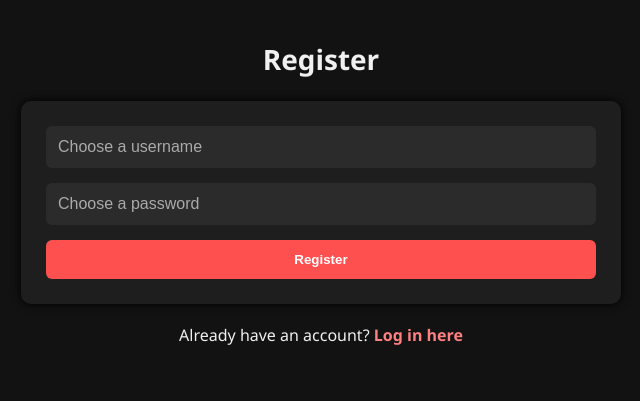
After one commit to AliAbolghasemi2005/python-websocket-chatapp, a Flask app: template templates/register.html in a window 1280 px wide. The commit adds this page. Shown: the top 401 px of the page, without its empty margins (319-959 px from the left). Run offline with Flask 3, Linux system fonts and the light colour scheme; the template is opened without the code that fills it, so the values that code supplies are empty.

Commit message:
Adding register.html and CSS

```diff
--- a/app.py
+++ b/app.py
@@ -48,13 +48,7 @@ def register():
         db.session.add(new_user)
         db.session.commit()
         return redirect("/")
-    return '''
-        <form method="POST">
-            <input name="username" required>
-            <input name="password" type="password" required>
-            <button type="submit">Register</button>
-        </form>
-    '''
+    return render_template("register.html")
 
 @app.route("/chat")
 def chat():
--- /dev/null
+++ b/static/styles.css
@@ -0,0 +1,119 @@
+/* ========= Base Layout ========= */
+body {
+  font-family: 'Segoe UI', sans-serif;
+  background-color: #121212;
+  color: #f0f0f0;
+  margin: 0;
+  padding: 40px 20px;
+  max-width: 600px;
+  margin-left: auto;
+  margin-right: auto;
+}
+
+/* ========= Headers ========= */
+h1, h2 {
+  margin-top: 0;
+  font-size: 28px;
+  text-align: center;
+}
+
+/* ========= Forms ========= */
+form {
+  display: flex;
+  flex-direction: column;
+  gap: 15px;
+  background-color: #1e1e1e;
+  padding: 25px;
+  border-radius: 10px;
+  box-shadow: 0 0 10px #000;
+}
+
+input {
+  padding: 12px;
+  border: none;
+  border-radius: 6px;
+  background: #2b2b2b;
+  color: white;
+  font-size: 16px;
+}
+
+input::placeholder {
+  color: #aaa;
+}
+
+/* ========= Buttons ========= */
+button {
+  padding: 12px;
+  background: #ff5050;
+  color: white;
+  border: none;
+  border-radius: 6px;
+  font-weight: bold;
+  cursor: pointer;
+  transition: background 0.2s ease;
+}
+
+button:hover {
+  background: #ff1a1a;
+}
+
+/* ========= Chat Messages ========= */
+ul#messages {
+  list-style: none;
+  padding: 0;
+  margin: 20px 0;
+  max-height: 300px;
+  overflow-y: auto;
+  border: 1px solid #333;
+  background: #1e1e1e;
+  border-radius: 8px;
+  box-shadow: inset 0 0 5px #000;
+}
+
+ul#messages li {
+  margin-bottom: 10px;
+  padding: 10px;
+  background: #2a2a2a;
+  border-radius: 6px;
+  font-size: 15px;
+  word-wrap: break-word;
+}
+
+/* ========= Message Input ========= */
+#msg {
+  width: 100%;
+  padding: 10px;
+  margin-top: 10px;
+  font-size: 16px;
+  border: none;
+  border-radius: 6px;
+  background-color: #2b2b2b;
+  color: #fff;
+}
+
+/* ========= Navigation / Links ========= */
+p {
+  margin-top: 20px;
+  text-align: center;
+}
+
+a {
+  color: #ff8080;
+  text-decoration: none;
+  font-weight: bold;
+}
+
+a:hover {
+  text-decoration: underline;
+}
+
+/* ========= Responsive Tweaks ========= */
+@media (max-width: 500px) {
+  body {
+    padding: 20px 10px;
+  }
+
+  form {
+    padding: 20px;
+  }
+}
--- a/templates/chat.html
+++ b/templates/chat.html
@@ -2,6 +2,7 @@
 <html>
 <head>
   <title>Chat</title>
+  <link rel="stylesheet" href="/static/styles.css">
   <script src="https://cdn.socket.io/4.3.2/socket.io.min.js"></script>
 </head>
 <body>
--- a/templates/login.html
+++ b/templates/login.html
@@ -1,6 +1,9 @@
 <!DOCTYPE html>
 <html>
-<head><title>Login</title></head>
+<head>
+  <title>Login</title>
+  <link rel="stylesheet" href="/static/styles.css">
+</head>
 <body>
   <h2>Login</h2>
   <form method="POST">
--- /dev/null
+++ b/templates/register.html
@@ -0,0 +1,16 @@
+<!DOCTYPE html>
+<html>
+<head>
+  <title>Register</title>
+  <link rel="stylesheet" href="/static/styles.css">
+</head>
+<body>
+  <h2>Register</h2>
+  <form method="POST">
+    <input type="text" name="username" placeholder="Choose a username" required>
+    <input type="password" name="password" placeholder="Choose a password" required>
+    <button type="submit">Register</button>
+  </form>
+  <p>Already have an account? <a href="/">Log in here</a></p>
+</body>
+</html>
```
